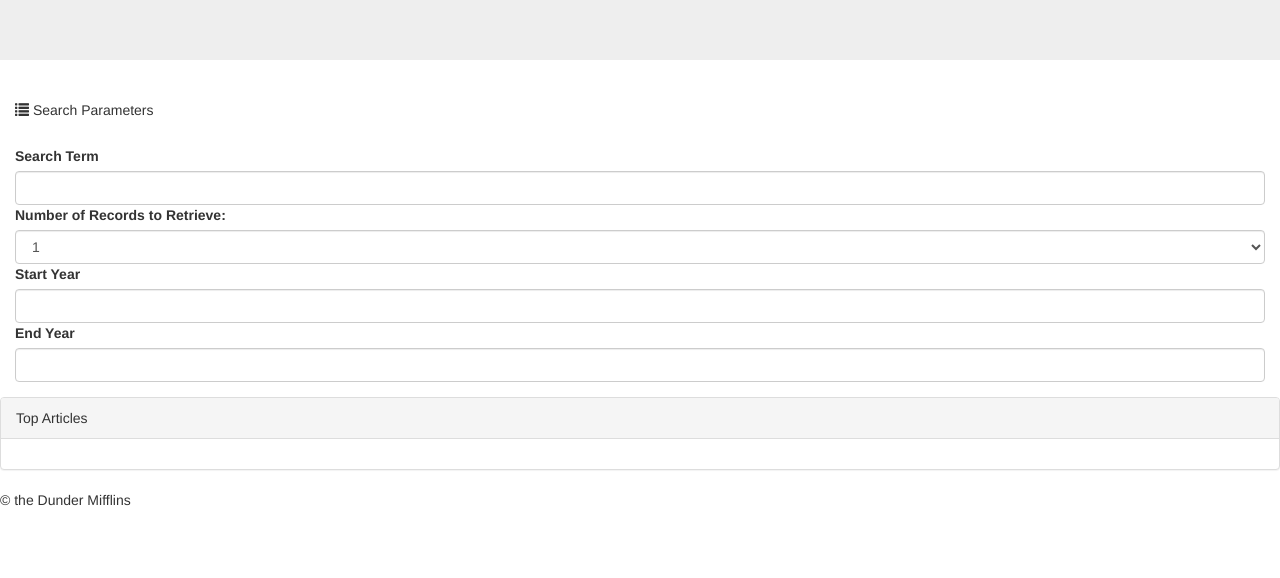
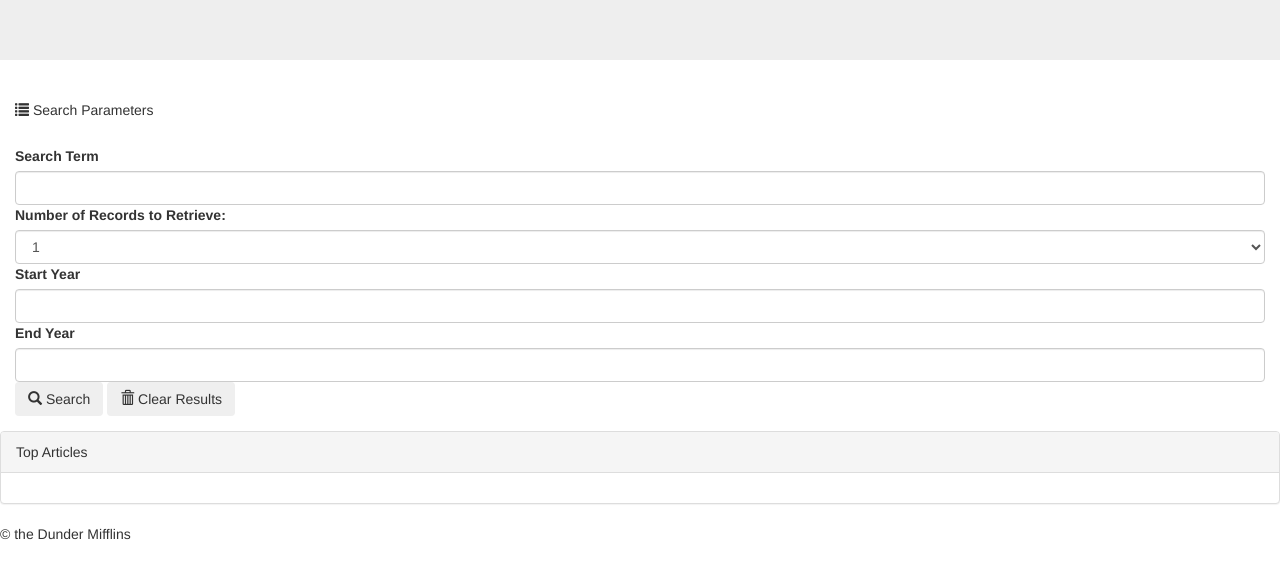
Before and after one commit to jasonjoachim/NYtimeDunderMifflins, a plain HTML site: page index.html in a window 1280 px wide. Shown: the part 180-758 px from the top of the page. Drawn offline with nearby package versions, Linux system fonts and the light colour scheme.

Commit message:
adding buttons

```diff
--- a/index.html
+++ b/index.html
@@ -11,6 +11,7 @@
 	<link rel="stylesheet" type="text/css" href="assets/css/style.css">
 <!-- linking css reset-->
 	<link rel="stylesheet" type="text/css" href="assets/css/style.css">
+	<link href="https://fonts.googleapis.com/css?family=Abril+Fatface|Raleway" rel="stylesheet">
 </head>
 
 <body>
@@ -23,7 +24,8 @@
 </div>
 
 <div class="param">
-  <div class="panel-heading"><span class="glyphicon glyphicon-list" aria-hidden="true"></span> Search Parameters</div>
+  <div class="panel-heading"><span class="glyphicon glyphicon-list" aria-hidden="true"></span> Search Parameters
+  </div>
   <div class="panel-body">
 
 	<div class="param">
@@ -46,6 +48,8 @@
 	  <label for="endYear">End Year</label>
 	  <input type="text" class="form-control" id="endYear">
 	</div>
+	<button type="button" class="btn"><span class="glyphicon glyphicon-search" aria-hidden="true"></span> Search</button>
+	<button type="button" class="btn"><span class="glyphicon glyphicon-trash" aria-hidden="true"></span> Clear Results</button>
 <!-- buttons-->
 
 	</div>
```
